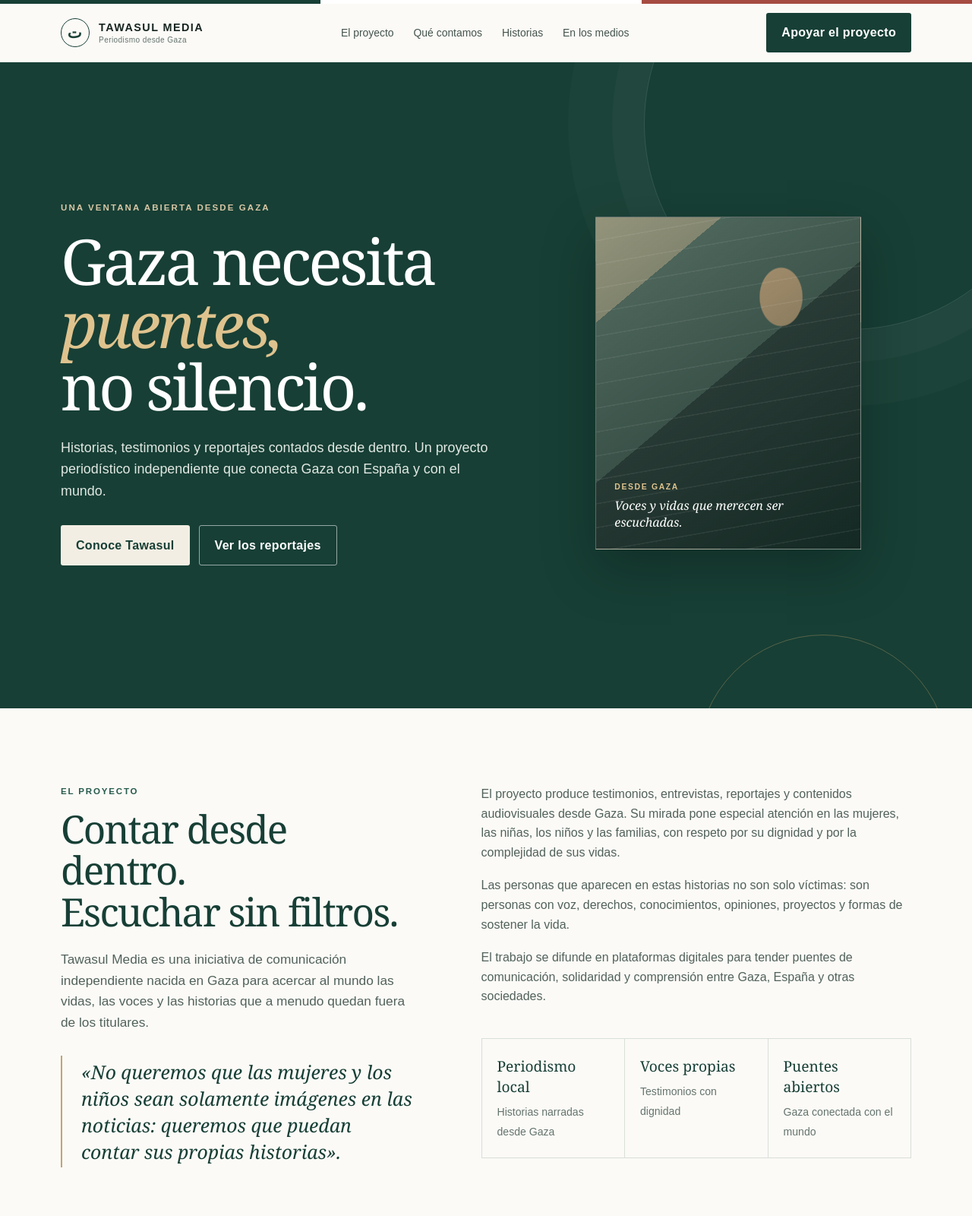
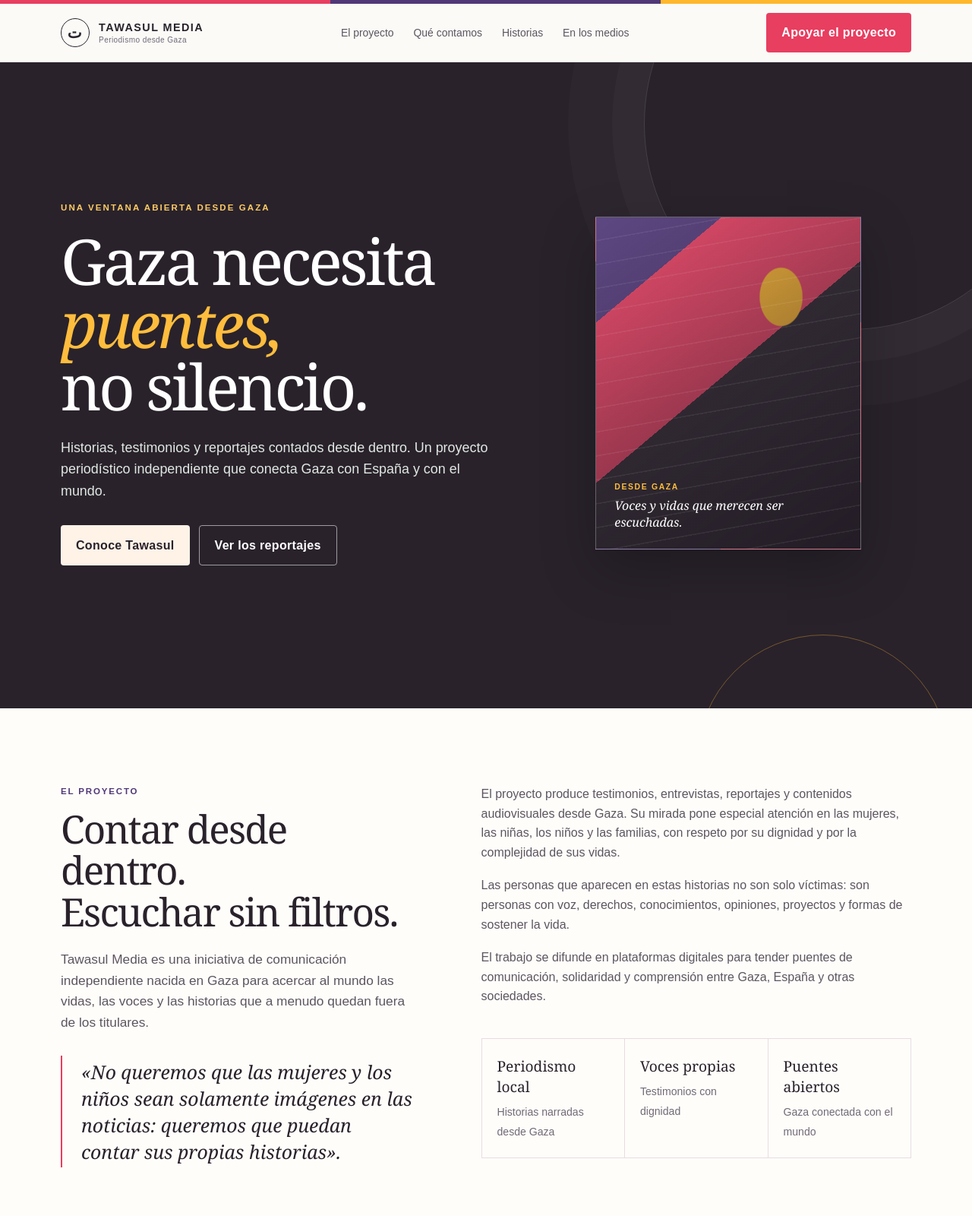
Before and after one commit to klahmer/klahmer.github.io, a plain HTML site: page index.html in a window 1280 px wide. Shown: the top 1600 px of the page at 76% size. Drawn offline with Linux system fonts and the light colour scheme.

Commit message:
Igualar colores de la página española a la versión árabe

```diff
--- a/index.html
+++ b/index.html
@@ -22,6 +22,16 @@
     footer{background:#122f29;color:#e7ece7;padding:54px 0 28px}.footer-main{display:flex;justify-content:space-between;gap:40px;padding-bottom:38px}.footer-brand{font:500 1.7rem Georgia,serif}.footer-brand small{display:block;font:normal .8rem Arial,sans-serif;color:#b5c3b8;margin-top:8px}.footer-links{display:flex;gap:18px;flex-wrap:wrap;align-content:flex-start}.footer-links a{color:#d7e0d9;text-decoration:none;font-size:.9rem}.footer-links a:hover{text-decoration:underline}.copyright{border-top:1px solid rgba(255,255,255,.17);padding-top:20px;color:#9eafa4;font-size:.78rem;display:flex;justify-content:space-between;gap:16px}
     @media(max-width:820px){.links{display:none}.hero-grid{grid-template-columns:1fr;gap:20px;padding:72px 0 54px}.hero-art{height:300px}.art-card{width:245px}.orbit{width:260px;height:260px}.about-grid{grid-template-columns:1fr;gap:30px}.cards,.story-grid{grid-template-columns:1fr 1fr}.support-grid{align-items:flex-start;flex-direction:column}.press-grid{grid-template-columns:1fr}.team-grid{grid-template-columns:1fr}}
     @media(max-width:540px){.wrap{width:min(100% - 32px,1120px)}.nav{height:66px}.brand{font-size:.8rem}.hero h1{font-size:3.35rem}.hero p{font-size:1rem}.hero-grid{padding-top:58px}.hero-art{height:260px}.art-card{width:210px}.orbit{width:220px;height:220px}.hero .button{padding:12px 15px}.section-title{font-size:2.5rem}section{padding:72px 0}.facts{grid-template-columns:1fr}.fact{padding:17px 20px}.cards,.story-grid{grid-template-columns:1fr}.card{min-height:0}.stories-head{display:block}.stories-head .button{margin-top:18px}.story-image{height:190px}.support{padding:70px 0}.footer-main{display:block}.footer-links{margin-top:24px}.copyright{display:block}.copyright span{display:block;margin-top:8px}}
+
+    /* Paleta oficial de MediaTawasol, igual que la versión árabe */
+    :root{--pine:#29222b;--pine2:#503878;--sand:#fff3e8;--paper:#fffdfa;--ink:#28232b;--muted:#716a76;--line:#e8dce2;--gold:#ffb72b;--red:#e83e60;--red-dark:#be2850;--white:#fff}
+    .topline{background:linear-gradient(90deg,#e83e60 0 34%,#503878 34% 68%,#ffb72b 68%)}
+    header{border-color:rgba(41,34,43,.1)}.links a{color:#5c5660}.button{background:var(--red);border-radius:4px}.button:hover{background:var(--red-dark)}
+    .hero:after{border-color:rgba(255,183,43,.36)}.eyebrow,.support .section-kicker{color:#ffcb63}.hero h1 em,.art-caption span{color:#ffbd3d}.hero .button{background:#fff3e8;color:var(--pine)!important}
+    .art-card{background:linear-gradient(145deg,rgba(255,255,255,.08),rgba(34,27,37,.78)),radial-gradient(ellipse at 70% 24%,#ffb72b 0 8%,transparent 8.4%),linear-gradient(140deg,#503878 0 19%,#e83e60 19% 48%,#29222b 48% 100%)}.orbit:after{border-color:rgba(255,183,43,.65)}
+    .intro,.about-copy p{color:#5c5660}.quote{border-left-color:var(--red)}.card{border-color:rgba(41,34,43,.12)}.card-no,.story-tag{color:var(--red)}.card p{color:#5c5660}
+    .story-image{background:linear-gradient(155deg,#8976a3,#503878 50%,#29222b)}.story:nth-child(2) .story-image{background:linear-gradient(145deg,#786295,#453563 55%,#25212a)}.story:nth-child(3) .story-image{background:linear-gradient(160deg,#e3af7a,#987a8e 42%,#333039)}
+    .press{background:#f6e9ed}.press-card{border-top-color:var(--red)}.press-card p{color:#5c5660}.support{background:var(--pine)}.person small{color:var(--red)}footer{background:#211c25;color:#f3edf2}.footer-brand small{color:#c4b9c8}.footer-links a{color:#e5dce8}.copyright{color:#b8abbc}
   </style>
 </head>
 <body>
@@ -84,6 +94,7 @@
           <article class="press-card"><div class="press-date">EL PAÍS · 10 noviembre 2026</div><h3>Gaza: cuando el sonido de la lluvia da tanto miedo como el de las bombas</h3><p>Ahmed Abu Kmail cuenta en primera persona cómo la lluvia inunda la tienda donde vive su familia y convierte cada tormenta en una nueva amenaza.</p><a class="text-link" href="https://elpais.com/internacional/2026-11-10/gaza-cuando-el-sonido-de-la-lluvia-da-tanto-miedo-como-el-de-las-bombas.html" target="_blank" rel="noopener">Leer en EL PAÍS ↗</a></article>
           <article class="press-card"><div class="press-date">LoQueSomos · 9 noviembre 2026</div><h3>Tawasol Media: tender un puente con Gaza</h3><p>Un reportaje presenta el proyecto, su campaña de micromecenazgo y el trabajo de Ahmed para contar las historias de mujeres y de la infancia en Gaza.</p><a class="text-link" href="https://loquesomos.es/tawasol-media-tender-un-puente-con-gaza/" target="_blank" rel="noopener">Leer en LoQueSomos ↗</a></article>
           <article class="press-card"><div class="press-date">LoQueSomos · 19 noviembre 2026</div><h3>Gaza, sin tregua: los tanques avanzan y la ayuda sigue retenida, el invierno mata a la población palestina</h3><p>El artículo informa sobre la nueva operación en el centro de Gaza y la crisis humanitaria del invierno. Incluye una fotografía y un vídeo de Ahmed Abu Kamil, de Tawasol Media, sobre el desplazamiento forzoso de familias en Nuseirat.</p><a class="text-link" href="https://loquesomos.es/gaza-sin-tregua-los-tanques-avanzan-y-la-ayuda-sigue-retenida-el-invierno-mata-a-la-poblacion-palestina/" target="_blank" rel="noopener">Leer en LoQueSomos ↗</a></article>
+          <article class="press-card"><div class="press-date">Spotify · episodio</div><h3>Escuchar en Spotify</h3><p>Abre el episodio en Spotify.</p><a class="text-link" href="https://open.spotify.com/episode/1Sje6UFmMeZwkv9GPjOpC5" target="_blank" rel="noopener">Escuchar el episodio ↗</a></article>
         </div>
       </div>
     </section>
```
